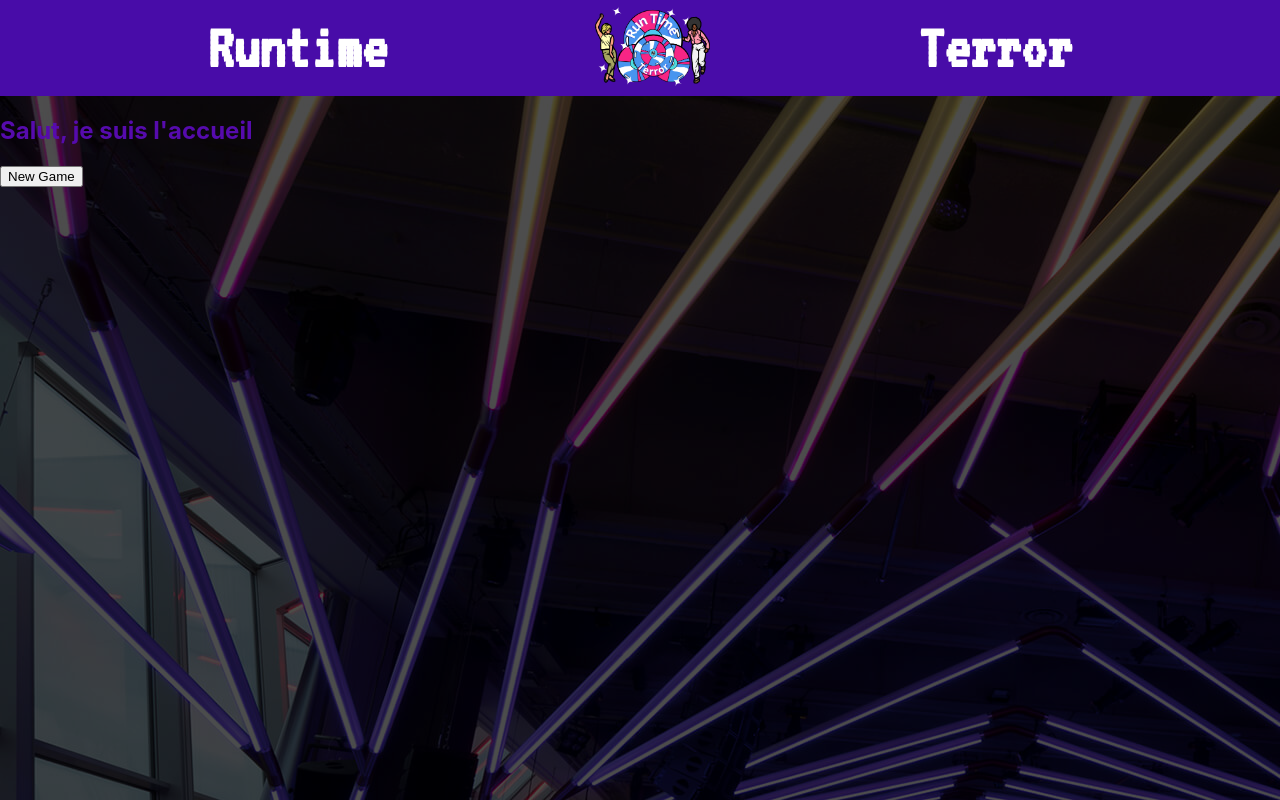
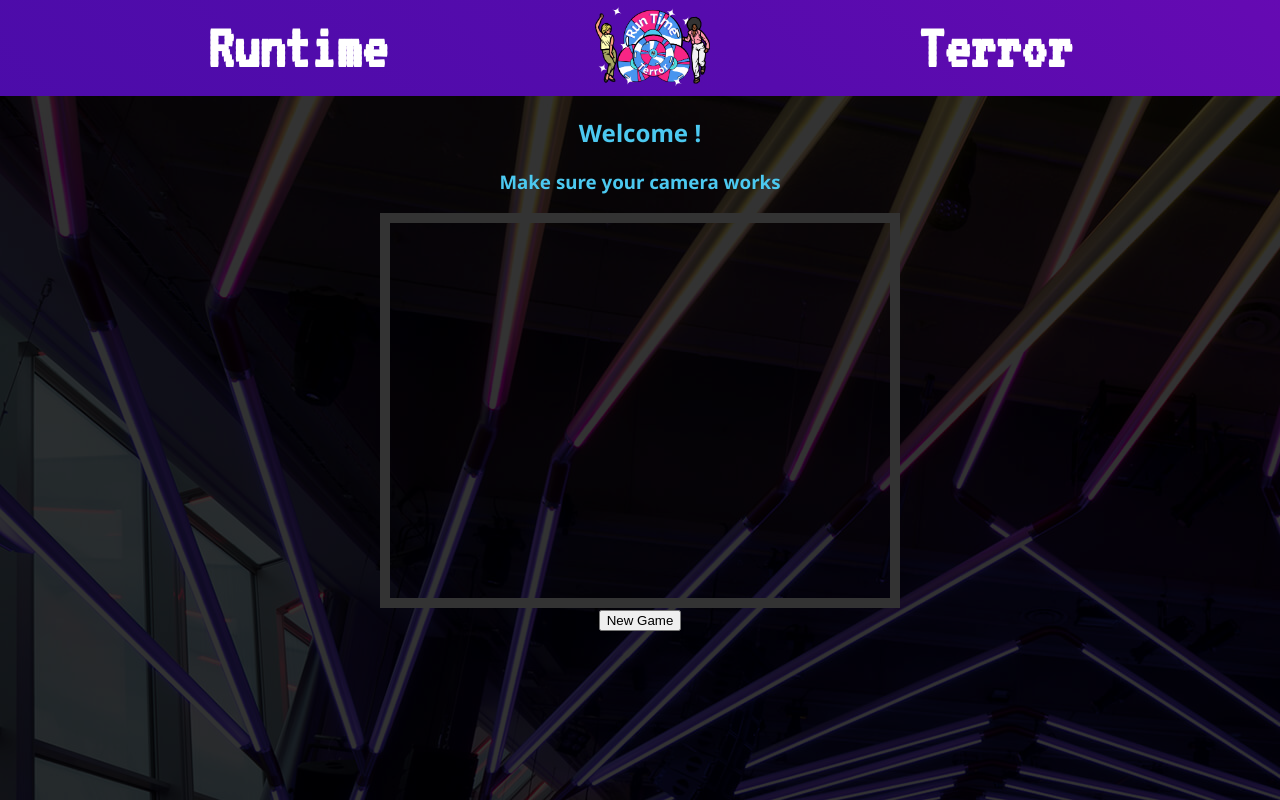
Before and after one commit to thgiolito/RuntimeTerror, a React (Vite) app: page / in a window 1280 px wide. Built offline with nearby package versions, Linux system fonts and the light colour scheme; no server answers.

Commit message:
Get Webcam input

```diff
--- a/package.json
+++ b/package.json
@@ -9,7 +9,8 @@
   "dependencies": {
     "react": "^17.0.0",
     "react-dom": "^17.0.0",
-    "react-router-dom": "^6.0.2"
+    "react-router-dom": "^6.0.2",
+    "react-webcam": "^6.0.0"
   },
   "devDependencies": {
     "@vitejs/plugin-react": "^1.0.0",
--- a/src/App.css
+++ b/src/App.css
@@ -9,7 +9,7 @@
     background-image: url("../src/assets/background.jpg");
     background-repeat: no-repeat;
     background-size: auto;
-    opacity: 0.3;
+    opacity: 0.2;
     z-index:-1;
 }
 
--- a/src/components/Header/Header.module.css
+++ b/src/components/Header/Header.module.css
@@ -2,12 +2,15 @@
 
 .container {
   color: var(--pink);
-    background-color: var(--blue-purple);
   display: flex;
   justify-content: space-evenly;
   align-items: center;
   width: 100vw;
   height: 12vh;
+
+  background: linear-gradient(223deg, #7209b7, #560bad, #480ca8, #3a0ca3);
+  background-size: 240% 240%;
+  animation: gradient-animation 24s ease infinite;
 }
 
 .logo {
@@ -20,3 +23,15 @@
   font-family: var(--main-font-family);
   font-size: 4em;
 }
+
+@keyframes gradient-animation {
+  0% {
+    background-position: 0% 50%;
+  }
+  50% {
+    background-position: 100% 50%;
+  }
+  100% {
+    background-position: 0% 50%;
+  }
+}
--- a/src/screens/Accueil/Accueil.jsx
+++ b/src/screens/Accueil/Accueil.jsx
@@ -1,11 +1,16 @@
 import { Link } from "react-router-dom";
+import Webcam from "react-webcam";
 
 import styles from "./Accueil.module.css";
 
 export default function Accueil() {
   return (
     <div className={styles.container}>
-      <h2>Salut, je suis l'accueil</h2>
+      <h2>Welcome !</h2>
+      <h3>Make sure your camera works</h3>
+      <div className={styles.videoContainer}>
+        <Webcam audio={false} height={375} width={500} />
+      </div>
       <Link to="/game">
         <button>New Game</button>
       </Link>
--- a/src/screens/Accueil/Accueil.module.css
+++ b/src/screens/Accueil/Accueil.module.css
@@ -1,5 +1,20 @@
 @import "../../Fonts.css";
 
 .container {
-    color: var(--purple);
+    color: var(--lighter-blue);
+    text-align: center;
+    font-family: var(--second-font-family);
 }
+
+
+.videoContainer {
+	margin: 0px auto;
+	width: 500px;
+	height: 375px;
+	border: 10px #333 solid;
+}
+.videoElement {
+	width: 500px;
+	height: 375px;
+	background-color: #666;
+}
```
Also changed, not shown: 1 other file (tests, documents, lock files or other folders). Lines whose indentation alone changed are shown as unchanged.
